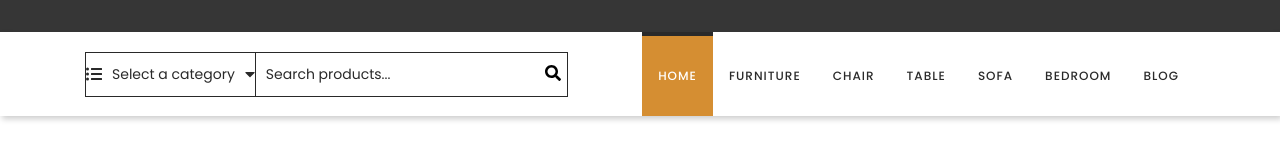
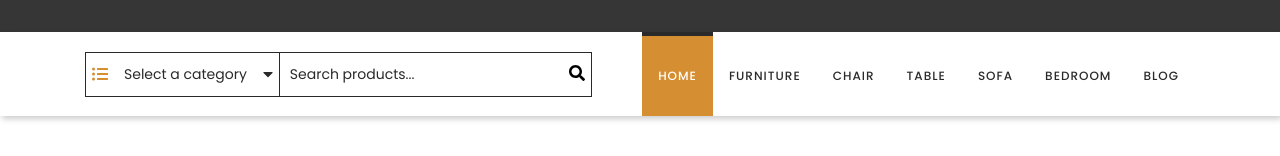
Before and after one commit to matwjablonski/kodilla-wdp-2409-01, a React (Create React App) app: page / in a window 1280 px wide. Shown: the part 169-325 px from the top of the page. Built offline with nearby package versions, Linux system fonts and the light colour scheme.

Commit message:
Fix changes in category select

```diff
--- a/src/components/features/ProductSearch/ProductSearch.js
+++ b/src/components/features/ProductSearch/ProductSearch.js
@@ -1,9 +1,7 @@
 import React from 'react';
 import PropTypes from 'prop-types';
-
 import { FontAwesomeIcon } from '@fortawesome/react-fontawesome';
 import { faListUl, faSearch, faCaretDown } from '@fortawesome/free-solid-svg-icons';
-
 import styles from './ProductSearch.module.scss';
 import { getCategories } from '../../../redux/productsRedux';
 import { useSelector } from 'react-redux';
@@ -15,11 +13,11 @@ const ProductSearch = () => {
   return (
     <form action='' className={styles.root}>
       <div className={styles.category}>
-        {/* Move the list icon here before the dropdown */}
-        <FontAwesomeIcon className={styles.icon} icon={faListUl} />
+      <FontAwesomeIcon className={styles["icon-category"]} icon={faListUl} />
         <div>
           <ul className={styles["dropdown"]}>
             <li>
+              {/* Move the list icon here before the dropdown */}
               <a href="#">Select a category</a>
               <ul className={styles["dropdown-content"]}>
                 {categories.map((category) => (
@@ -31,7 +29,7 @@ const ProductSearch = () => {
             </li>
           </ul>
         </div>
-        <FontAwesomeIcon className={styles.icon} icon={faCaretDown} />
+        <FontAwesomeIcon className={styles["icon-caret"]} icon={faCaretDown} />
       </div>
       <div className={styles.searchField}>
         <input placeholder='Search products...' type='text' />
--- a/src/components/features/ProductSearch/ProductSearch.module.scss
+++ b/src/components/features/ProductSearch/ProductSearch.module.scss
@@ -5,6 +5,15 @@
   display: inline-flex;
   height: 45px;
   color: $text-color;
+
+  .icon-category {
+    margin: 0 6px;
+    color: $primary;
+  }
+
+  .icon-caret {
+    margin: 0 6px;
+  }
 
   .category {
     border-right: 1px solid $form-border-color;
@@ -40,6 +49,7 @@
         left: 10px;
         z-index: 0;
         transition: 0.5s ease-in-out;
+        margin: 20px;
       }
 
       .dropdown-content {
```
